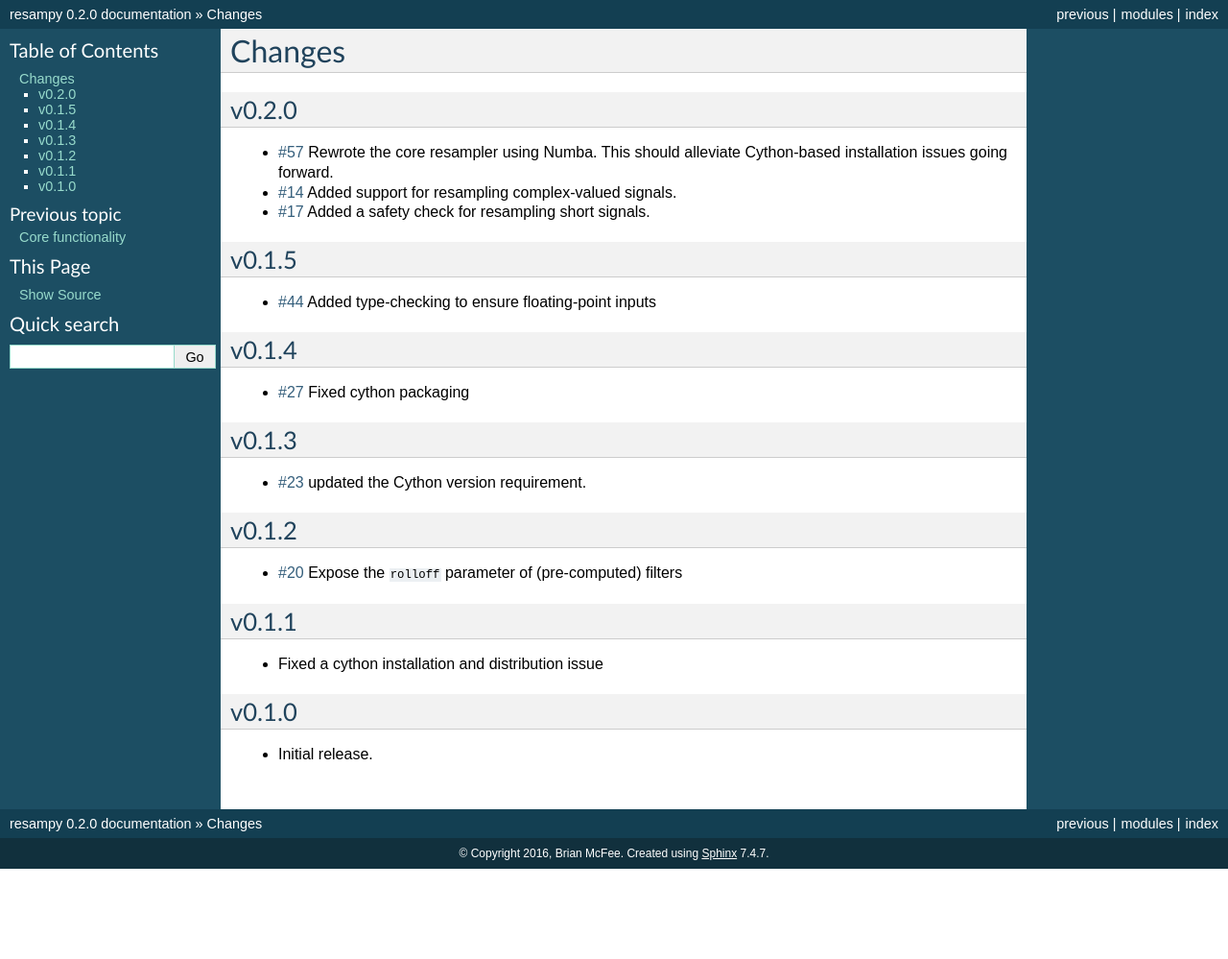
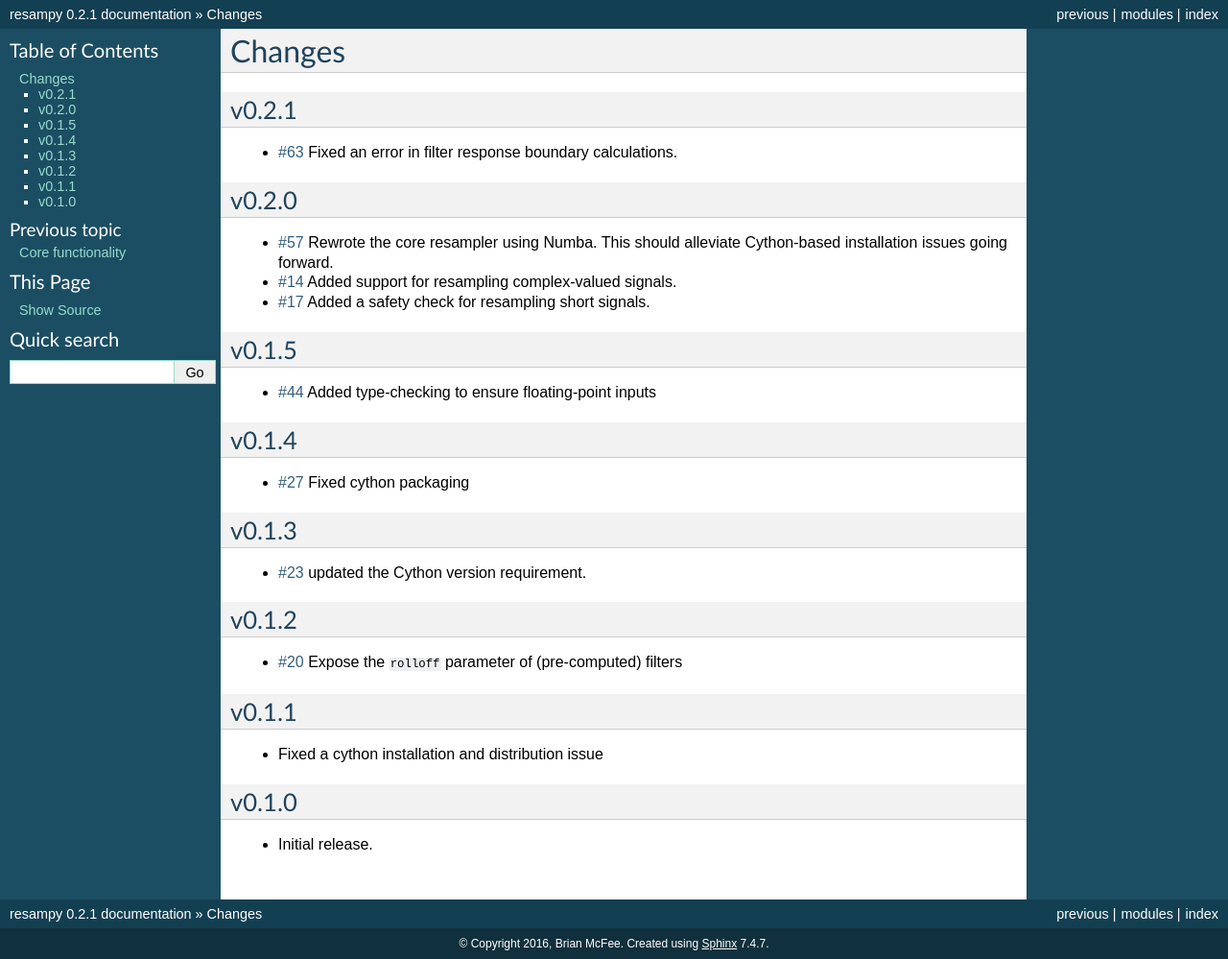
Before and after one commit to bmcfee/resampy, a Sphinx documentation site: the page built from docs/changes.rst, in a window 1280 px wide. Shown: the whole page at 96% size. Built offline with Sphinx 7.4.7, drawn with Linux system fonts in a browser that asks for light colours; before the commit the page ends 905 px from its top, so only the background shows below that.

Commit message:
updated docs and version for 0.2.1 [ci skip]

```diff
--- a/docs/changes.rst
+++ b/docs/changes.rst
@@ -1,5 +1,9 @@
 Changes
 -------
+
+v0.2.1
+~~~~~~
+- `#63 <https://github.com/bmcfee/resampy/issues/63>`_ Fixed an error in filter response boundary calculations.
 
 v0.2.0
 ~~~~~~
--- a/resampy/version.py
+++ b/resampy/version.py
@@ -3,4 +3,4 @@
 """Version info"""
 
 short_version = '0.2'
-version = '0.2.0'
+version = '0.2.1'
```
